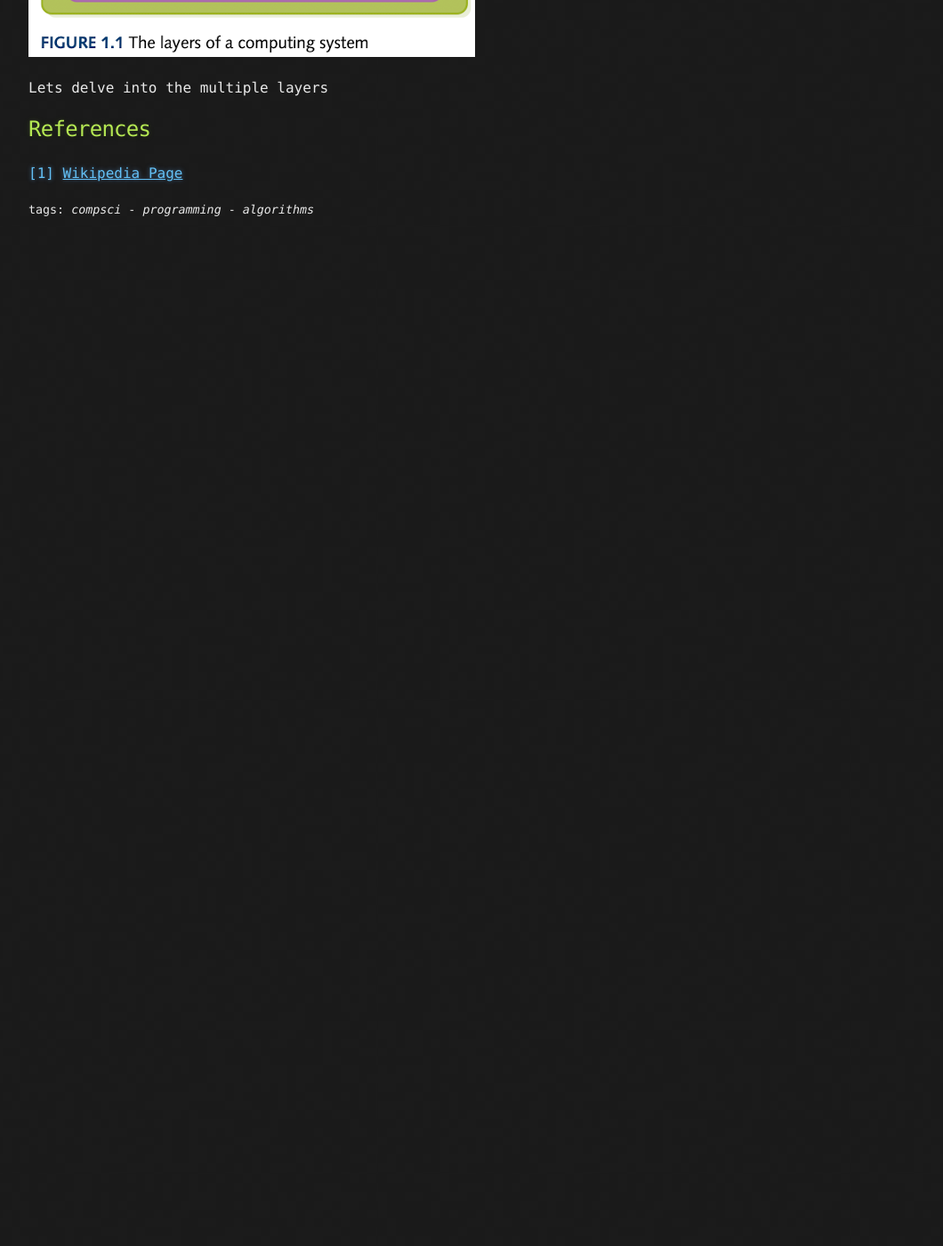
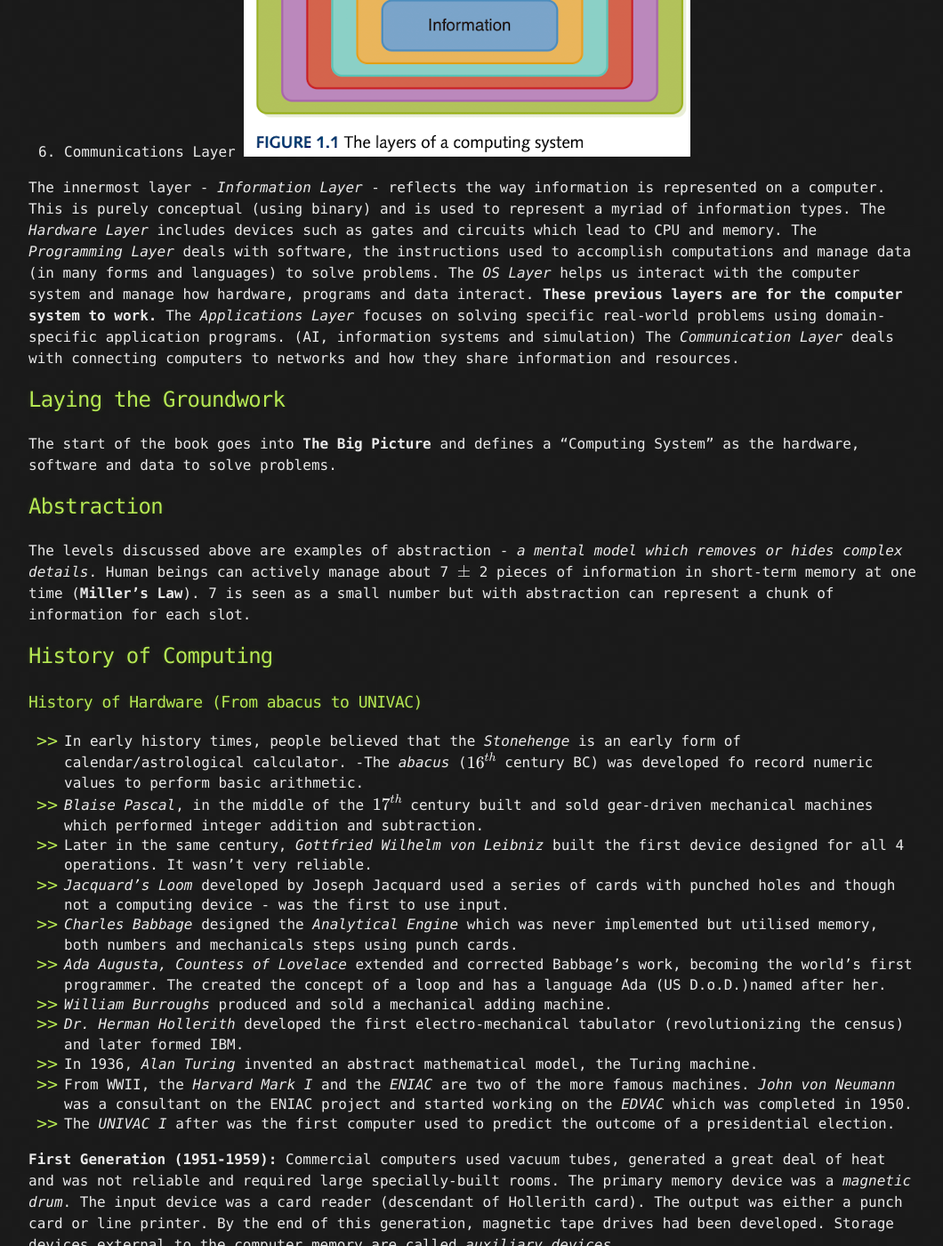
Before and after one commit to Izen78/Izen78.github.io, a Jekyll site: the page built from blog/2024/2024-09-05-cs-illuminated.md, in a window 1280 px wide and 1400 px high, scrolled down 1342 px. Shown: the whole window at 89% size, without its empty margins (108-1168 px from the left). Built offline with Jekyll 4.4.1, drawn with Linux system fonts in a browser that asks for light colours; before the commit the page ends 1609 px from its top, so only the background shows below that; some of the changed text lies outside the part shown.

Commit message:
finished computer hardware history

```diff
--- a/blog/2024/2024-09-05-cs-illuminated.md
+++ b/blog/2024/2024-09-05-cs-illuminated.md
@@ -15,12 +15,76 @@ This blog is my first computer science blog and I wanted something with the brea
 Before getting into the first chapter, I think it's a good idea to understand the background of the book before actually delving inside the content. The authors of this book are John Lewis (born: 25/08/1963) from Virgina Tech.
 Funnily from his Wikipedia page [[1]](#1), his Twitter account is mistaken for others' identities ranging from a British Department store to the American politician and civil rights leader. At the time of writing this he is an adjunct professor at Virginia Tech but using
 the 3rd edition textbook from my university, it states he is at Villanova University. Nell Dale is the other co-author and is part of the IEEE Computer Society and was one of the first women to get a PhD in Computer Science in the 1970s and graduated and taught at the University of Texas, Austin.
-Both of these authors have written extensively on programming languages for education and Lewis actively participates in the __ACM Special Interest Group on Computer Science Eduction__ (SIGCSE) and Dale got an award from ACM SIGCSE in 1996.
+Both of these authors have written extensively on programming languages for education and Lewis actively participates in the *ACM Special Interest Group on Computer Science Eduction* (SIGCSE) and Dale got an award from ACM SIGCSE in 1996.
 
 ## The Onion Layers
+1. Information Layer
+2. Hardware Layer
+3. Programming Layer
+4. Operating Systems Layer
+5. Applications Layer
+6. Communications Layer
 ![Layers of a Computing System](img/2024/cs-illuminated-layers.png)
 
-Lets delve into the multiple layers
+The innermost layer - *Information Layer* - reflects the way information is represented on a computer. This is purely conceptual (using binary) and is used to represent a myriad of information types.
+The *Hardware Layer* includes devices such as gates and circuits which lead to CPU and memory.
+The *Programming Layer* deals with software, the instructions used to accomplish computations and manage data (in many forms and languages) to solve problems.
+The *OS Layer* helps us interact with the computer system and manage how hardware, programs and data interact.
+**These previous layers are for the computer system to work.**
+The *Applications Layer* focuses on solving specific real-world problems using domain-specific application programs. (AI, information systems and simulation)
+The *Communication Layer* deals with connecting computers to networks and how they share information and resources.
+
+## Laying the Groundwork
+The start of the book goes into **The Big Picture** and defines a "Computing System" as the hardware, software and data to solve problems.
+
+## Abstraction
+The levels discussed above are examples of abstraction - *a mental model which removes or hides complex details*. Human beings can actively manage about 7 $\pm$ 2 pieces of information in short-term memory at one time (**Miller's Law**).
+7 is seen as a small number but with abstraction can represent a chunk of information for each slot.
+
+## History of Computing
+### History of Hardware (From abacus to UNIVAC)
+- In early history times, people believed that the *Stonehenge* is an early form of calendar/astrological calculator.
+-The *abacus* ($16^{th}$ century BC) was developed fo record numeric values to perform basic arithmetic.
+- *Blaise Pascal*, in the middle of the $17^{th}$ century built and sold gear-driven mechanical machines which performed integer addition and subtraction.
+- Later in the same century, *Gottfried Wilhelm von Leibniz* built the first device designed for all 4 operations. It wasn't very reliable.
+- *Jacquard's Loom* developed by Joseph Jacquard used a series of cards with punched holes and though not a computing device - was the first to use input.
+- *Charles Babbage* designed the *Analytical Engine* which was never implemented but utilised memory, both numbers and mechanicals steps using punch cards.
+- *Ada Augusta, Countess of Lovelace* extended and corrected Babbage's work, becoming the world's first programmer. The created the concept of a loop and has a language Ada (US D.o.D.)named after her.
+- *William Burroughs* produced and sold a mechanical adding machine.
+- *Dr. Herman Hollerith* developed the first electro-mechanical tabulator (revolutionizing the census) and later formed IBM.
+- In 1936, *Alan Turing* invented an abstract mathematical model, the Turing machine.
+- From WWII, the *Harvard Mark I* and the *ENIAC* are two of the more famous machines. *John von Neumann* was a consultant on the ENIAC project and started working on the *EDVAC* which was completed in 1950.
+- The *UNIVAC I* after was the first computer used to predict the outcome of a presidential election.
+
+**First Generation (1951-1959):**
+Commercial computers used vacuum tubes, generated a great deal of heat and was not reliable and required large specially-built rooms. The primary memory device was a *magnetic drum*. The input device was a card reader (descendant of Hollerith card). The output was either a punch card or line printer. By the end of this generation, magnetic tape drives had been developed.
+Storage devices external to the computer memory are called *auxiliary devices*.
+
+**Second Generation (1959-1965):**
+The *transistor!* (which won a nobel prize). The memory used were *magnetic cores* and a new auxiliary device developed was *the magnetic disk*.
+
+**Third Generation (1965-1971):**
+*Printed ciruit boards* were used in the previous generation. This generation was characterized by *Integrated Circuits* (IC). Moore's Law also came to be from Gordon Moore (co-founder of Intel).
+Integrated-circuit technology allowed memory boards to be built by transistors but auxiliary storage devices were still needed as the information was wiped when the power went off.
+
+**Fourth Generation (1971-?):**
+*Large-scale Integration*  meant moving from several thousand transistors on a silicon chip to a whole microcomputer by the middle of the decade. The phrase *Personal Computer* (PC) had also been entered into the mainstream.
+Apple, Hewlett-Packard, IBM, NCR, Remington Rand, DEC, Control Data and Burroughs...
+The introduction of the RISC architecture and machine language and Sun Microsystems introduced a RISC chip on a workstation or UNIX workstations.
+Moore's Law had also changed to: "Computers will either double in power at the same price or halve in cost for the same power every 18 months"
+
+Parallel computing was introduced in the late 1980s and relied on parallel architectures on a set of interconnected CPUs either SIMD or MIMD.
+Networking in the 1980s involved the invention of *The Ethernet* and its protocols and in 1979 DEC, Intel and Xerox made it a standard.
+By 1989, PCs were connected together with a file server and LANs also came to be known.
+The internet descended from *ARPANET* a government-sponsored network started in the late 1960s and uses packet switching.
+
+### History of Software
+
+**First Generation (1951-1959):**
+The first programs were written using *machine language*.
+
+## Computing as a tool and discipline
+
 ## References
 <a id="1">[1]</a>
 [Wikipedia Page](https://en.wikipedia.org/wiki/John_Lewis_(computer_scientist))
```
